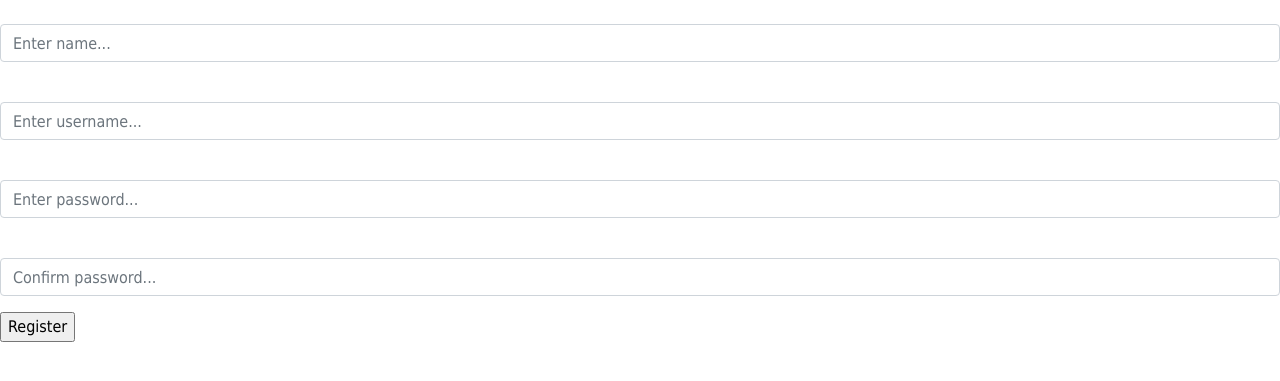
After one commit to CosmicFishi/CongNghePhanMem_ChuyenBay, a Flask app: page /register in a window 1280 px wide. The commit adds this page. Shown: the top 381 px of the page. Run offline with Flask 2, Linux system fonts and the light colour scheme; some libraries are stand-ins or nearby versions.

Commit message:
added register, need to redo query

```diff
--- a/project/saleapp/__init__.py
+++ b/project/saleapp/__init__.py
@@ -6,8 +6,8 @@ from flask_login import LoginManager
 
 app = Flask(__name__)
 app.secret_key = 'askdjasdauo12r1qrt8y93ohto2bt8iou18y3r14ih8yhde8tt8hoi2'
-app.config['SQLALCHEMY_DATABASE_URI']='mysql+pymysql://root:haungo@localhost:3308/db?charset=utf8'
-# app.config['SQLALCHEMY_DATABASE_URI']='mysql+pymysql://root:123456@localhost/db?charset=utf8'
+# app.config['SQLALCHEMY_DATABASE_URI']='mysql+pymysql://root:haungo@localhost:3308/db?charset=utf8'
+app.config['SQLALCHEMY_DATABASE_URI']='mysql+pymysql://root:123456@localhost/db?charset=utf8'
 
 app.config['SQLALCHEMY_TRACK_MODIFICATIONS'] = True
 
--- a/project/saleapp/main.py
+++ b/project/saleapp/main.py
@@ -11,6 +11,26 @@ def index():
     categories = utils.read_data()
     return render_template('index.html',
                            categories=categories)
+
+
+@app.route("/register", methods=['get', 'post'])
+def register():
+    msg = ''
+    if request.method == "POST":
+        password = request.form.get('password')
+        confirm = request.form.get('confirm-password')
+
+        if confirm == password:
+            name = request.form.get('name')
+            username = request.form.get('username')
+            if utils.check_register(name=name, username=username, password=password):
+                msg = "dang ki thanh cong"
+            else:
+                msg = "dang ki that bai, he thong dang loi"
+
+    return render_template('register.html', msg_error=msg)
+
+
 
 
 @app.route('/login-admin', methods=['post', 'get'])
--- a/project/saleapp/templates/index.html
+++ b/project/saleapp/templates/index.html
@@ -8,5 +8,6 @@
 </head>
 <body>
     <h1 class="text-center">WEBSITE BÁN VÉ MÁY BAY TRỰC TUYẾN</h1>
+    <a href="{{ url_for('register')}}">register</a>
 </body>
 </html>
--- /dev/null
+++ b/project/saleapp/templates/register.html
@@ -0,0 +1,37 @@
+<!DOCTYPE html>
+<html lang="en">
+<head>
+    <meta charset="UTF-8">
+    <title>Register</title>
+    <link href="https://stackpath.bootstrapcdn.com/bootstrap/4.5.2/css/bootstrap.min.css" rel="stylesheet" />
+    <link href="{{ url_for('static', filename='css/style.css') }}" rel="stylesheet" />
+</head>
+<body>
+    {% if msg_error %}
+    <div>
+        <h4>{{msg_error}}</h4>
+    </div>
+    {% endif %}
+    <form action="{{ url_for('register')}}" method="post">
+       <div class="form-group">
+           <label for="name"></label>
+           <input class="form-control" id="name" type="text" name="name" placeholder="Enter name..." />
+       </div>
+        <div class="form-group">
+           <label for="username"></label>
+           <input class="form-control" type="text" id="username" name="username" placeholder="Enter username..." />
+       </div>
+        <div class="form-group">
+           <label for="password"></label>
+           <input class="form-control" id="password" type="password" name="password" placeholder="Enter password..." />
+       </div>
+        <div class="form-group">
+           <label for="confirm-password"></label>
+           <input class="form-control" id="confirm-password" type="password" name="confirm-password" placeholder="Confirm password..." />
+       </div>
+        <div>
+            <input type="submit" value="Register" />
+        </div>
+    </form>
+</body>
+</html>
```
Also changed, not shown: project/saleapp/utils.py (+23 -4 lines).
